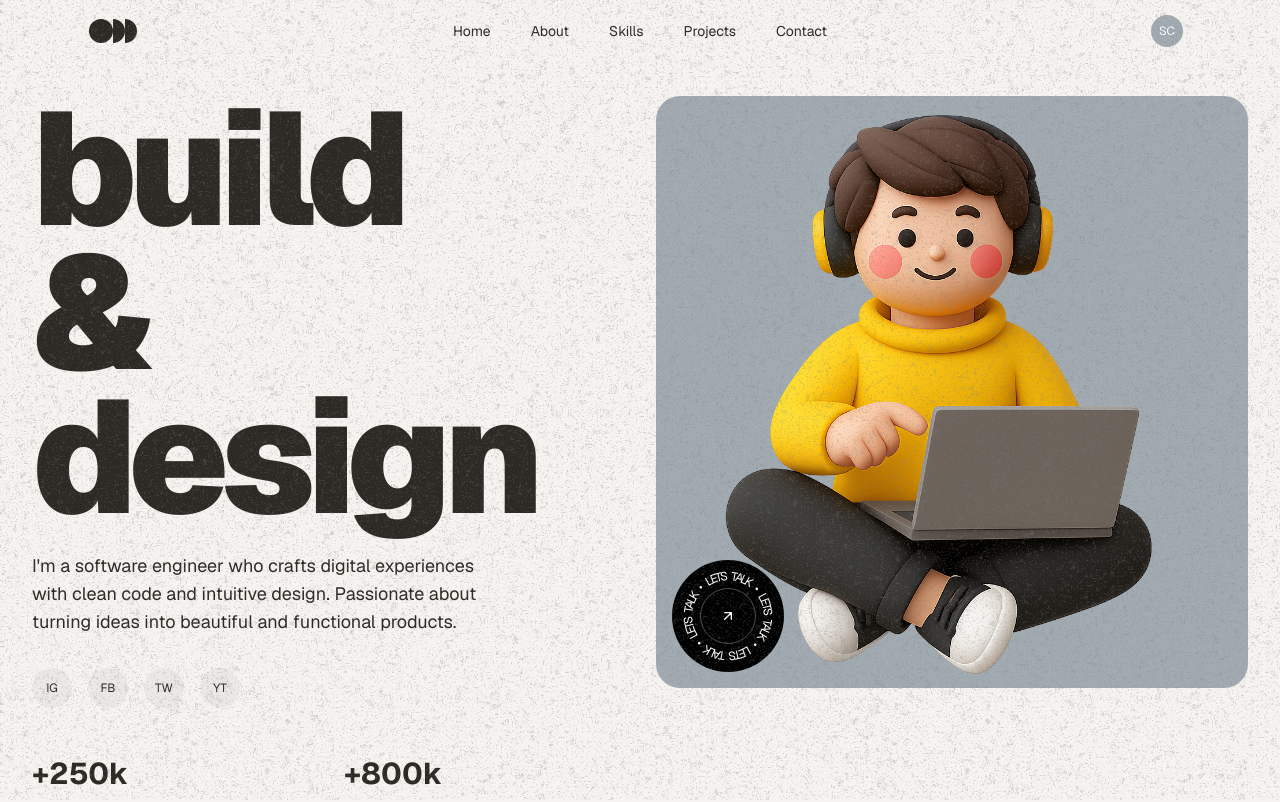
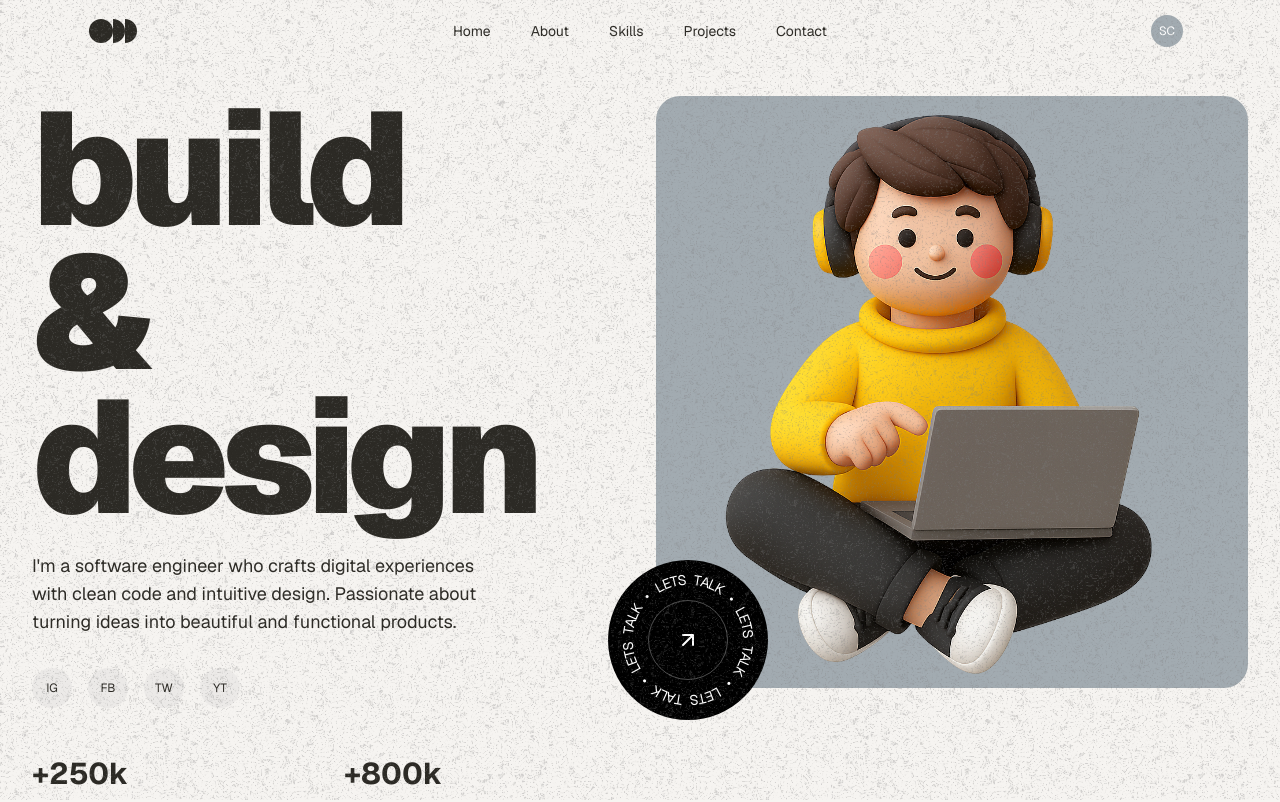
Before and after one commit to echozyr2001/portfolio-demo, a Next.js app: page /example in a window 1280 px wide. Shown: the top 802 px of the page. Built offline with nearby package versions, Linux system fonts and the light colour scheme; a web font is replaced by a local one.

Commit message:
Circular position

```diff
--- a/app/example/page.tsx
+++ b/app/example/page.tsx
@@ -158,7 +158,7 @@ export default function Home() {
 
               <div className="relative">
                 <div className="bg-[#A2ABB1] rounded-3xl relative overflow-visible">
-                  <div className="relative min-h-[500px] items-center justify-center flex">
+                  <div className="relative min-h-[500px] items-center justify-center flex overflow-visible">
                     <Image
                       src="/bibibai.png?height=500&width=400"
                       alt="Software engineer and designer"
@@ -169,12 +169,15 @@ export default function Home() {
                     />
 
                     {/* Circular badge in bottom left */}
-                    <div className="absolute bottom-4 left-4 w-28 h-28 rounded-full bg-black text-white flex items-center justify-center">
+                    <div
+                      className="absolute bottom-0 left-0 w-40 h-40 rounded-full bg-black text-white flex items-center justify-center"
+                      style={{ transform: "translate(-30%, 20%)" }}
+                    >
                       <div className="w-full h-full relative">
                         <SpinningText
                           duration={15}
-                          className="w-full h-full text-xs"
-                          radius={5}
+                          className="w-full h-full text-sm"
+                          radius={6.5}
                         >
                           LETS TALK • LETS TALK • LETS TALK • LETS TALK •
                         </SpinningText>
@@ -182,8 +185,8 @@ export default function Home() {
                         {/* Center arrow */}
                         <div className="absolute inset-0 flex items-center justify-center">
                           <svg
-                            width="16"
-                            height="16"
+                            width="24"
+                            height="24"
                             viewBox="0 0 24 24"
                             fill="none"
                             xmlns="http://www.w3.org/2000/svg"
@@ -200,7 +203,7 @@ export default function Home() {
 
                         {/* Inner circle */}
                         <div className="absolute inset-0 flex items-center justify-center">
-                          <div className="w-14 h-14 rounded-full border border-white/30"></div>
+                          <div className="w-20 h-20 rounded-full border border-white/30"></div>
                         </div>
                       </div>
                     </div>
```
